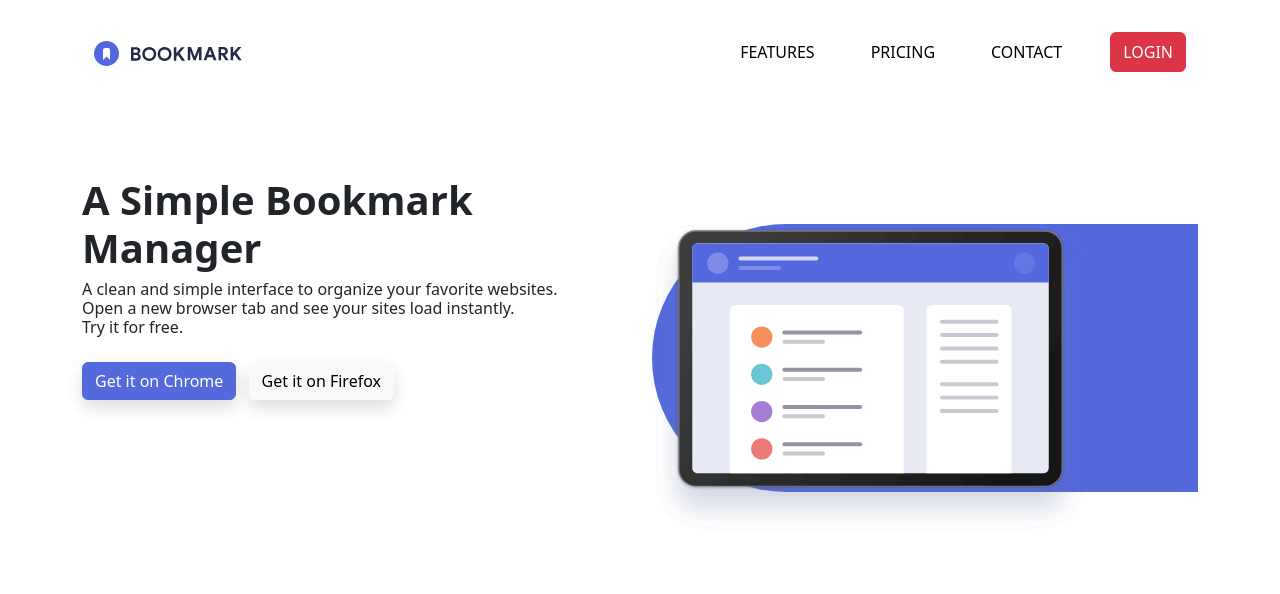
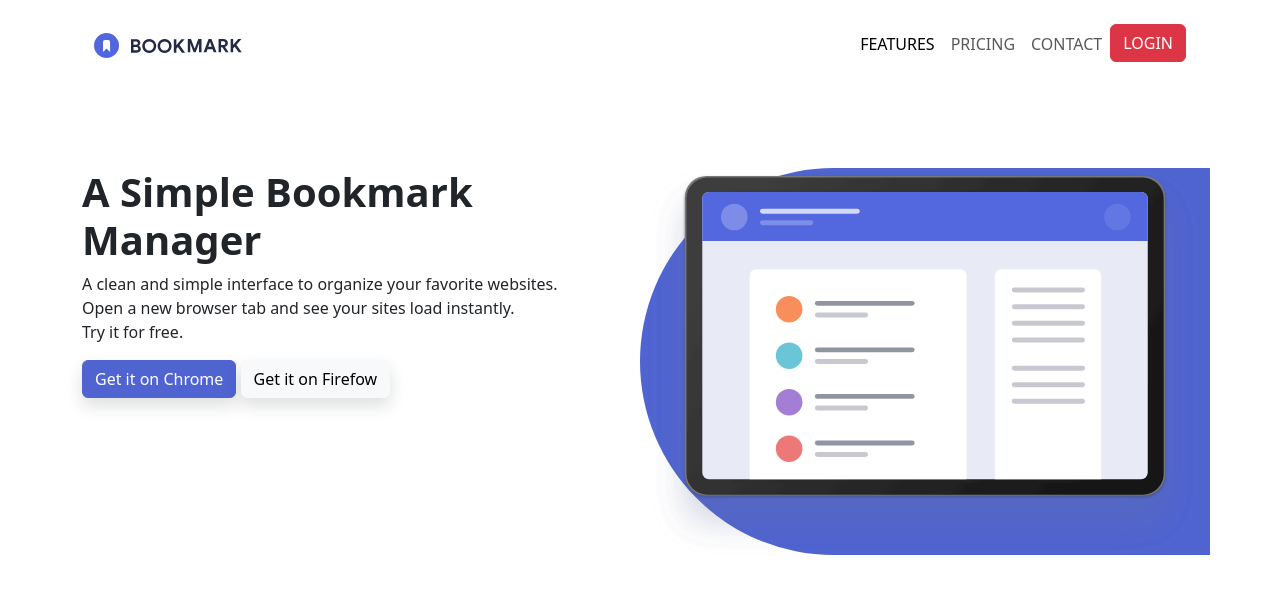
Before and after one commit to kevincaeyman/S2-N1-1, a website: page index.html in a window 1280 px wide. Drawn offline with nearby package versions, Linux system fonts and the light colour scheme.

Commit message:
Final final version

```diff
--- a/index.html
+++ b/index.html
@@ -3,58 +3,54 @@
 <head>
     <meta charset="UTF-8">
     <meta http-equiv="X-UA-Compatible" content="IE=edge">
-    <meta name="viewport" content="width=device-width, initial-scale=1.0">
-    <link rel="stylesheet" href="./sass/custom.css">
-</head>
-    <title>S2-N1-1</title>
+    <meta name="viewport" content="width=device-width, initial-scale=1">
+    <title>S2-N1-E1</title>
+    <link rel="stylesheet" href="./sass/custome.css">
 </head>
 <body>
     <div class="container">
         <div class="row">
-            <div class="col-12 col-lg-12 mb-5 mt-4">
-                <nav class="navbar navbar-expand-lg">
-                    <div class="container">
+            <div class="col-12 col-lg-12">
+                <nav class="navbar navbar-expand-lg mt-3 mb-5">
+                    <div class="container-fluid">
                         <a class="navbar-brand" href="#">
                             <img src="./Images/logo-bookmark.svg" alt="bookmark_logo">
                         </a>
-                      <div class="collapse navbar-collapse me
-" id="navbarSupportedContent">
-                        <ul class="navbar-nav ms-auto mb-2 mb-lg-0">
+                        <button class="navbar-toggler" type="button" data-bs-toggle="collapse" data-bs-target="#navbarNavDropdown" aria-controls="navbarNavDropdown" aria-expanded="false" aria-label="Toggle navigation">
+                            <span class="navbar-toggler-icon"></span>
+                          </button>
+                        <div class="collapse navbar-collapse justify-content-end" id="navbarNavDropdown">
+                            <ul class="navbar-nav">
                                 <li class="nav-item">
-                            <a class="nav-link active pe-5" aria-current="page" href="#">FEATURES</a>
+                                    <a class="nav-link active" aria-current="page" href="#">FEATURES</a>
                                 </li>
                                 <li class="nav-item">
-                            <a class="nav-link active pe-5" aria-current="page" href="#">PRICING</a>
+                                    <a class="nav-link" href="#">PRICING</a>
                                   </li>
                                   <li class="nav-item">
-                            <a class="nav-link active pe-5" aria-current="page" href="#">CONTACT</a>
+                                    <a class="nav-link" href="#">CONTACT</a>
                                   </li>
+                                <li class="nav-item">
                                     <button type="button" class="btn btn-danger">LOGIN</button>
+                                </li>
                             </ul>
+                        </div>
                     </div>
                 </nav>
             </div>
         </div>
-        <div class="row">
-            <div class="col-lg-6 mt-5">
-                <h1 class="fw-bold">A Simple Bookmark <br>Manager</h1>
-                <h6 class="fw-lighter mb-4">
-                    A clean and simple interface to organize your favorite websites. <br> Open a new browser tab and see your sites load instantly. <br> Try it for free.
-                </h6>
-                <button type="button" class="btn btn-secondary me-md-2 shadow rounded">
-                    Get it on Chrome
-                </button>
-                <button type="button" class="btn btn-light shadow rounded">
-                    Get it on Firefox
-                </button>
+        <div class="row flex-column-reverse flex-lg-row">
+            <div class="col-md-6 mt-5">
+                <h1 class="fw-bolder">A Simple Bookmark Manager</h1>
+                <p class="fw-lighter">A clean and simple interface to organize your favorite websites. <br> Open a new browser tab and see your sites load instantly. <br> Try it for free. <p>
+                <button type="button" class="btn btn-primary shadow rounded">Get it on Chrome</button>
+                <button type="button" class="btn btn-light shadow rounded">Get it on Firefow</button>
             </div>
-            <div class="col-lg-6 mt-5">
-                <div class="mt-5 square h-75 bg-secondary rounded-start-pill">
-                <img  style="max-width:80%" src="./Images/illustration-hero.svg" alt="window">
+            <div class="col-md-6 mt-5 square rounded-start-pill bg-primary">
+                <img class="img-fluid vh-50 me-4" src="./Images/illustration-hero.svg" alt="hero">
+            </div>
+
         </div>
     </div>
-        </div>
-    </div>
-    <script src="https://cdn.jsdelivr.net/npm/bootstrap@5.3.0-alpha1/dist/js/bootstrap.bundle.min.js" integrity="sha384-w76AqPfDkMBDXo30jS1Sgez6pr3x5MlQ1ZAGC+nuZB+EYdgRZgiwxhTBTkF7CXvN" crossorigin="anonymous"></script>
 </body>
 </html>
--- a/sass/custom.scss
+++ /dev/null
@@ -1,3 +0,0 @@
-$secondary: #546ADC;
-
-@import "../node_modules/bootstrap/scss/bootstrap";
--- /dev/null
+++ b/sass/custome.scss
@@ -0,0 +1,3 @@
+$secondary: #14213d;
+$primary: #4F64D0;
+@import "../node_modules/bootstrap/scss/bootstrap";
```
Also changed, not shown: package.json (+0 -18 lines), sass/custome.css, 3 other files. Lines whose indentation alone changed are shown as unchanged.
